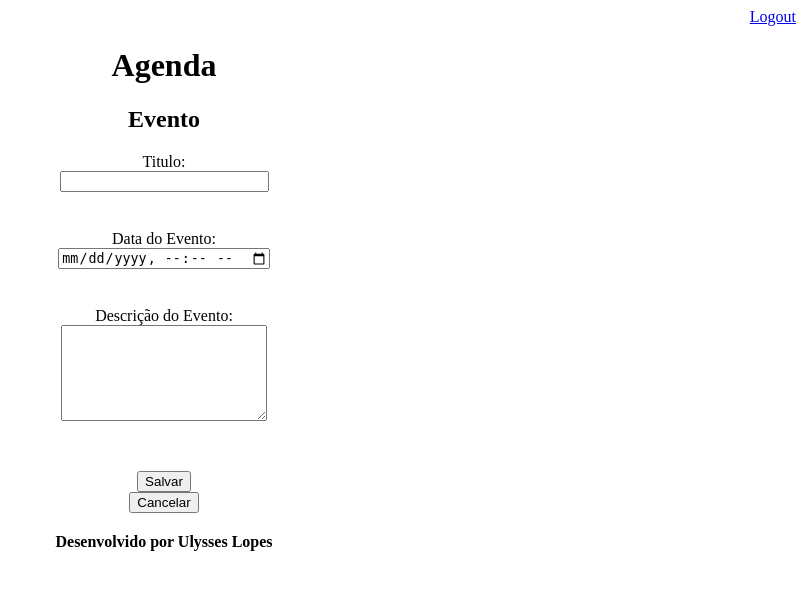
After one commit to UlyssesLopes/agenda, a Django app: page /agenda/evento/ in a window 1280 px wide. The commit adds this page. Shown: the top 590 px of the page, without its empty margins (476-1280 px from the left). Run offline with Django 4.2, Linux system fonts and the light colour scheme; a user stored in the database is signed in.

Commit message:
acrescentado formulário de inserção de dados

```diff
--- a/agenda/urls.py
+++ b/agenda/urls.py
@@ -15,7 +15,7 @@ Including another URLconf
 """
 from django.contrib import admin
 from django.urls import path
-from  core import views
+from core import views
 from django.views.generic import RedirectView
 
 urlpatterns = [
@@ -25,5 +25,7 @@ urlpatterns = [
     path('login/', views.login_user),
     path('login/submit', views.submit_login ),
     path('logout/', views.logout_user),
+    path('agenda/evento/', views.evento),
+    path('agenda/evento/submit', views.submit_evento),
 
 ]
--- a/core/views.py
+++ b/core/views.py
@@ -18,7 +18,7 @@ def submit_login(request):
         usuario = authenticate(username=username, password=password)
         if usuario is not None:
             login(request, usuario)
-            return redirect ('/')
+            return redirect('/')
         else:
             messages.error(request, "Usuário ou senha inválido!")
     return redirect('/')
@@ -29,3 +29,17 @@ def lista_eventos(request):
     evento = Evento.objects.filter(usuario=usuario)
     dados = {'eventos':evento}
     return render(request, 'agenda.html', dados)
+
+@login_required(login_url='/login/')
+def evento(request):
+    return render(request, 'evento.html')
+
+@login_required(login_url='/login/')
+def submit_evento(request):
+    if request.POST:
+        titulo = request.POST.get('titulo')
+        descricao = request.POST.get('descricao')
+        data_evento = request.POST.get('data_evento')
+        usuario = request.user
+        Evento.objects.create(titulo=titulo, data_evento=data_evento, descricao=descricao, usuario=usuario)
+    return redirect('/')
--- /dev/null
+++ b/templates/evento.html
@@ -0,0 +1,39 @@
+{% extends "model-page.html" %}
+
+{% block content %}
+
+<div align="center">
+    <h2>Evento</h2>
+
+    <form action="submit" method="POST"> {% csrf_token %}
+        <div style="margin: 10px;">
+            <label>Titulo: </label>
+            <br>
+            <input type="text" name="titulo" size="23">
+        </div>
+
+        <br>
+        <div style="margin: 10px;">
+            <label>Data do Evento: </label>
+            <br>
+            <input type="datetime-local" name="data_evento">
+        </div>
+
+        <br>
+        <div style="margin: 10px;">
+            <label>Descrição do Evento: </label>
+            <br>
+            <textarea name="descricao" rows="6" cols="23"></textarea>
+        </div>
+
+        <br>
+        <br>
+
+        <button type="submit">Salvar</button>
+    </form>
+        <a href="/">
+            <button type="button">Cancelar</button>
+        </a>
+</div>
+
+{% endblock %}
--- a/templates/login.html
+++ b/templates/login.html
@@ -1,10 +1,11 @@
 <!DOCTYPE html>
-<html lang="en">
+<html lang="pt-br">
 <head>
     <meta charset="UTF-8">
-    <title>Title</title>
+    <title>Login</title>
 </head>
 <body>
+
     <form action="submit" method="POST"> {% csrf_token %}
         <div align="center">
             <h1>Login</h1>
@@ -24,5 +25,6 @@
          <strong>Erro: </strong> {{ message }}
     </div>
     {% endfor %}
+
 </body>
 </html>
--- a/templates/model-footer.html
+++ b/templates/model-footer.html
@@ -1 +1,3 @@
-<p>Desenvolvido por Ulysses Lopes</p>
+<div align="center" style="margin-top: 20px">
+    <strong>Desenvolvido por Ulysses Lopes</strong>
+</div>
--- a/templates/model-header.html
+++ b/templates/model-header.html
@@ -5,4 +5,6 @@
     <a href="/logout">Logout</a>
 </div>
 
-<h1>Agenda</h1>
+<div align="center">
+    <h1>Agenda</h1>
+</div>
--- a/templates/model-page.html
+++ b/templates/model-page.html
@@ -1,5 +1,5 @@
 <!DOCTYPE html>
-<html lang="en">
+<html lang="pt-br">
 <head>
    {% include "model-header.html" %}
 </head>
```
Also changed, not shown: templates/agenda.html (+6 -1 lines), db.sqlite3.
